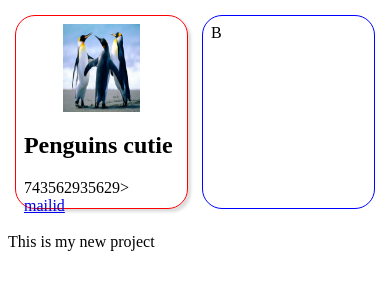
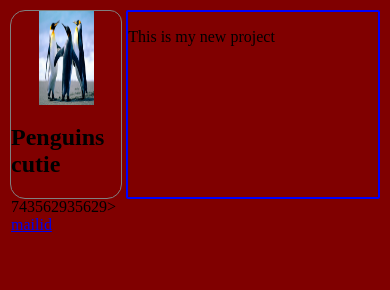
Before and after one commit to indhu-B3/indhu, a plain HTML site: page index.html in a window 390 px wide. Drawn offline with Linux system fonts and the light colour scheme.

Commit message:
addinganotherone

```diff
--- a/index.html
+++ b/index.html
@@ -14,10 +14,13 @@
               <p>743562935629><br>
                 <a href="mailto:indhuyelineni14@gmail.com">mailid</a>
             </div>
-        <div class="childTwo">B</div>
-      </div>
+            <div class="childTwo">
               <p>
                 This is my new project
               </p>
+            </div>
+          </div>
+
+  </div>
   </body>
 </html>
--- a/myfile.css
+++ b/myfile.css
@@ -1,23 +1,19 @@
-.parent
-{
+.parent{
   display:flex;
   flex-direction:row;
-  justify-content:center;
+  justify-content:flex-start;
 }
 .childOne{
-  width:30%;
-  padding:2%;
-  border:1px solid red;
-  margin:2%;
-  box-shadow:3px 3px 3px #ddd;
-  border-radius:20px;
+  width: 30%;
+  margin:2px;
+  border:1px solid gray;
+  border-radius:15px 12px 15px 15px;
 }
 .childTwo{
-  width:70%;
-  padding:2%;
-  border:1px solid blue;
-  margin:2%;
-  border-radius:20px;
+  width:68%;
+  margin:2px;
+  border:2px solid blue;
+  border-radius:2px 2px 2px 2px;
 }
 img{
   display:block;
@@ -25,28 +21,89 @@ img{
   margin-right:auto;
 }
 /*for small screen mobiles*/
-@media only screen and (min-width:320px) and (max-width:480px){
-  .parent
-  {
+@media screen and (min-device-width:320px)and (max-device-width:480px){
+body{
+  background-color:red;
+}
+  .parent{
     display:flex;
     flex-direction:row;
-    justify-content:center;
+    justify-content:flex-start;
   }
   .childOne{
-    width:90%;
-    padding:2%;
-    border:1px solid red;
-    margin:2%;
-    box-shadow:3px 3px 3px #ddd;
-    border-radius:20px;
+    width: 30%;
+    margin:2px;
+    border:1px solid gray;
+    border-radius:15px 12px 15px 15px;
   }
   .childTwo{
-    width:90%;
-    padding:2%;
-    border:1px solid blue;
-    margin:2%;
-    border-radius:20px;
+    width:68%;
+    margin:2px;
+    border:2px solid blue;
+    border-radius:2px 2px 2px 2px;
+  }
+  img{
+    display:block;
+    margin-left:auto;
+    margin-right:auto;
   }
 
+}
+/*for ipads*/
+@media screen and (min-device-width:481px)and (max-device-width:768px){
+body{
+  background-color:blue;
+}
+  .parent{
+    display:flex;
+    flex-direction:row;
+    justify-content:flex-start;
+  }
+  .childOne{
+    width: 30%;
+    margin:2px;
+    border:1px solid gray;
+    border-radius:15px 12px 15px 15px;
+  }
+  .childTwo{
+    width:68%;
+    margin:2px;
+    border:2px solid blue;
+    border-radius:2px 2px 2px 2px;
+  }
+  img{
+    display:block;
+    margin-left:auto;
+    margin-right:auto;
+  }
 
 }
+/*for ipad pro or laptops*/
+@media screen and (min-device-width:769px)and (max-device-width:1024px){
+body{
+  background-color:maroon;
+}
+  .parent{
+    display:flex;
+    flex-direction:row;
+    justify-content:flex-start;
+  }
+  .childOne{
+    width: 30%;
+    margin:2px;
+    border:1px solid gray;
+    border-radius:15px 12px 15px 15px;
+  }
+  .childTwo{
+    width:68%;
+    margin:2px;
+    border:2px solid blue;
+    border-radius:2px 2px 2px 2px;
+  }
+  img{
+    display:block;
+    margin-left:auto;
+    margin-right:auto;
+  }
+
+}
```
Lines whose indentation alone changed are shown as unchanged.
